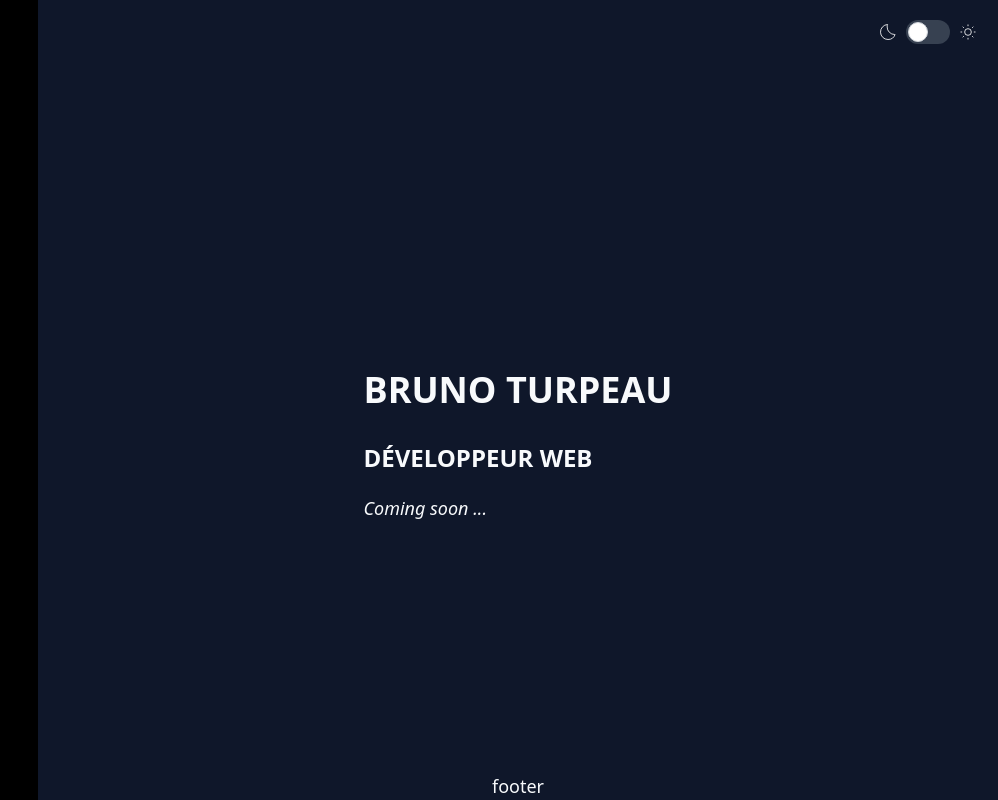
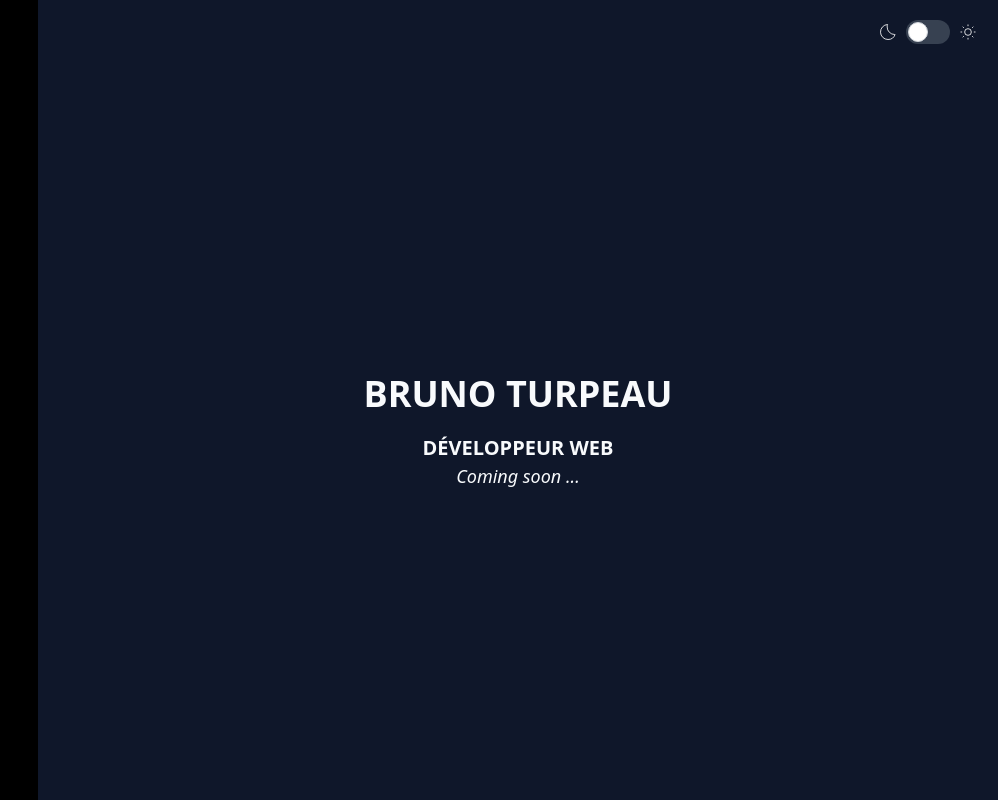
Before and after one commit to brunoturpeau/portfolio_react, a Next.js app: page / in a window 1280 px wide. Shown: the whole page, without its empty margins (282-1280 px from the left). Built offline with nearby package versions, Linux system fonts and the light colour scheme.

Commit message:
styles: improve the display of home

```diff
--- a/app/globals.css
+++ b/app/globals.css
@@ -4,9 +4,10 @@
 
 @layer base {
     h1 {
-        @apply text-2xl font-black uppercase mt-14 mb-8 sm:text-4xl;
-    }
-    h2 {
-        @apply text-xl font-bold uppercase sm:text-2xl;
+        @apply text-2xl font-black uppercase sm:text-4xl;
     }
 }
+
+.a-propos main{
+    justify-content: normal ;
+}
--- a/app/layout.tsx
+++ b/app/layout.tsx
@@ -2,6 +2,7 @@
 import "./globals.css";
 import {Navigation} from "@/app/components/Navigation";
 import {useState} from "react";
+import {usePathname} from "next/navigation";
 
 export default function RootLayout({
   children,
@@ -9,6 +10,13 @@ export default function RootLayout({
   children: React.ReactNode;
 }>) {
     const [darkMode, setDarkMode] = useState(true)
+    const [cover, setCover] = useState(true)
+
+    const pathname = usePathname()
+    const classPathname = pathname.substring(1)
+    if(pathname == '/a-propos'){
+        //setCover(false)
+    }
 
     function ToggleSwitchMode(){
         if (darkMode) {
@@ -20,10 +28,10 @@ export default function RootLayout({
 
   return (
     <html className={darkMode ? `dark ` : ``} lang="fr">
-    <body className={`h-full text-base bg-slate-100 text-slate-900 dark:bg-slate-900 dark:text-slate-50 sm:text-lg`}>
-        <div className={`h-full flex flex-col sm:flex-row`}>
+    <body className={`${classPathname} text-base bg-slate-100 text-slate-900 dark:bg-slate-900 dark:text-slate-50 sm:text-lg`}>
+        <div className={`flex flex-col sm:flex-row`}>
             <Navigation/>
-            <main className={`flex flex-col items-center h-screen w-full justify-between`}>
+            <main className={ `flex flex-col items-center ${cover ? `h-screen ` : ``} w-full justify-between`}>
                 <div className={`w-full flex items-center justify-end p-5`}>
                     <label className="inline-flex items-center cursor-pointer">
                         <input type="checkbox" value="" className="sr-only peer"/>
@@ -55,6 +63,7 @@ export default function RootLayout({
                     </label>
                 </div>
                 {children}
+                <div id="footer"></div>
             </main>
         </div>
     </body>
--- a/app/page.tsx
+++ b/app/page.tsx
@@ -3,16 +3,10 @@
 export default function Home() {
 
   return (
-      <>
-
-          <div>
-              <h1>Bruno Turpeau</h1>
-              <h2>Développeur web</h2>
-              <p className={`mt-5 italic`}>Coming soon ...</p>
-          </div>
-          <div>
-              footer
-          </div>
-      </>
+      <div className={`text-center`}>
+          <h1 className={`mb-5`}>Bruno Turpeau</h1>
+          <h2 className={`text-lg font-semibold uppercase sm:text-xl`}>Développeur web</h2>
+          <p className={`italic`}>Coming soon ...</p>
+      </div>
   )
 }
```
